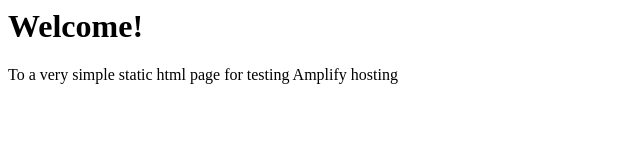
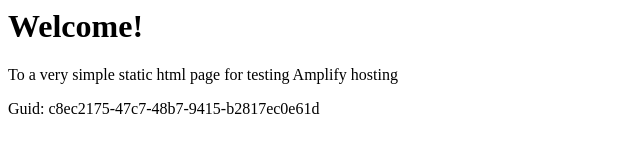
Before and after one commit to aws-aemilia-pdx/Github-PR-Commit-Integration-Test-DoNotTouch-Gith-P5X5MO5I-v1-prod-us-west-2, a website: page src/index.html in a window 1280 px wide. Shown: the whole page, without its empty margins (0-640 px from the left). Drawn offline with Linux system fonts and the light colour scheme.

Commit message:
commit from integ tests

```diff
--- a/src/index.html
+++ b/src/index.html
@@ -1,3 +1,5 @@
+
+
 <html lang="en">
 
 <head>
@@ -10,6 +12,6 @@
 <body>
     <h1>Welcome!</h1>
     <p>To a very simple static html page for testing Amplify hosting</p>
-</body>
+    <p>Guid: c8ec2175-47c7-48b7-9415-b2817ec0e61d</p></body>
 
 </html>
```
